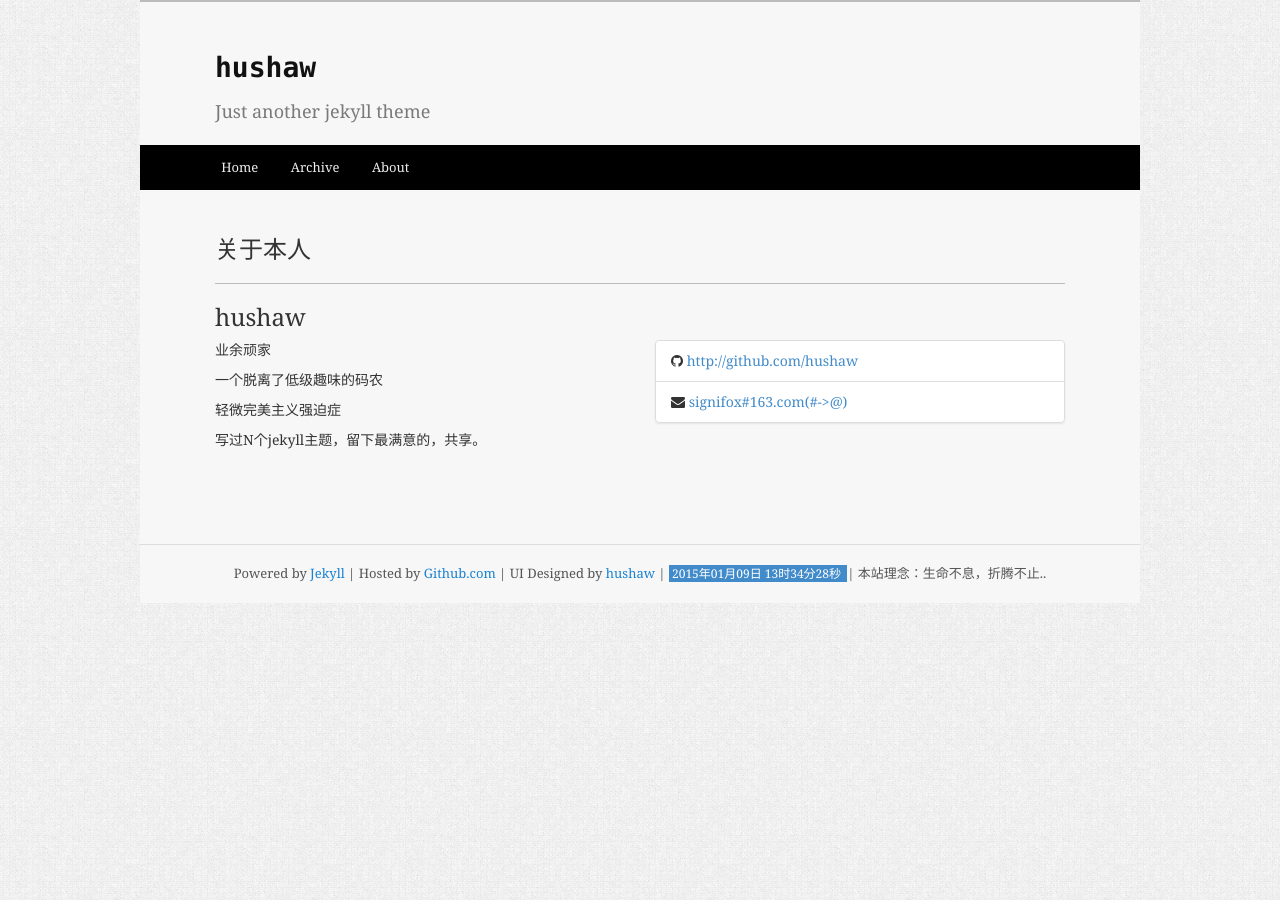
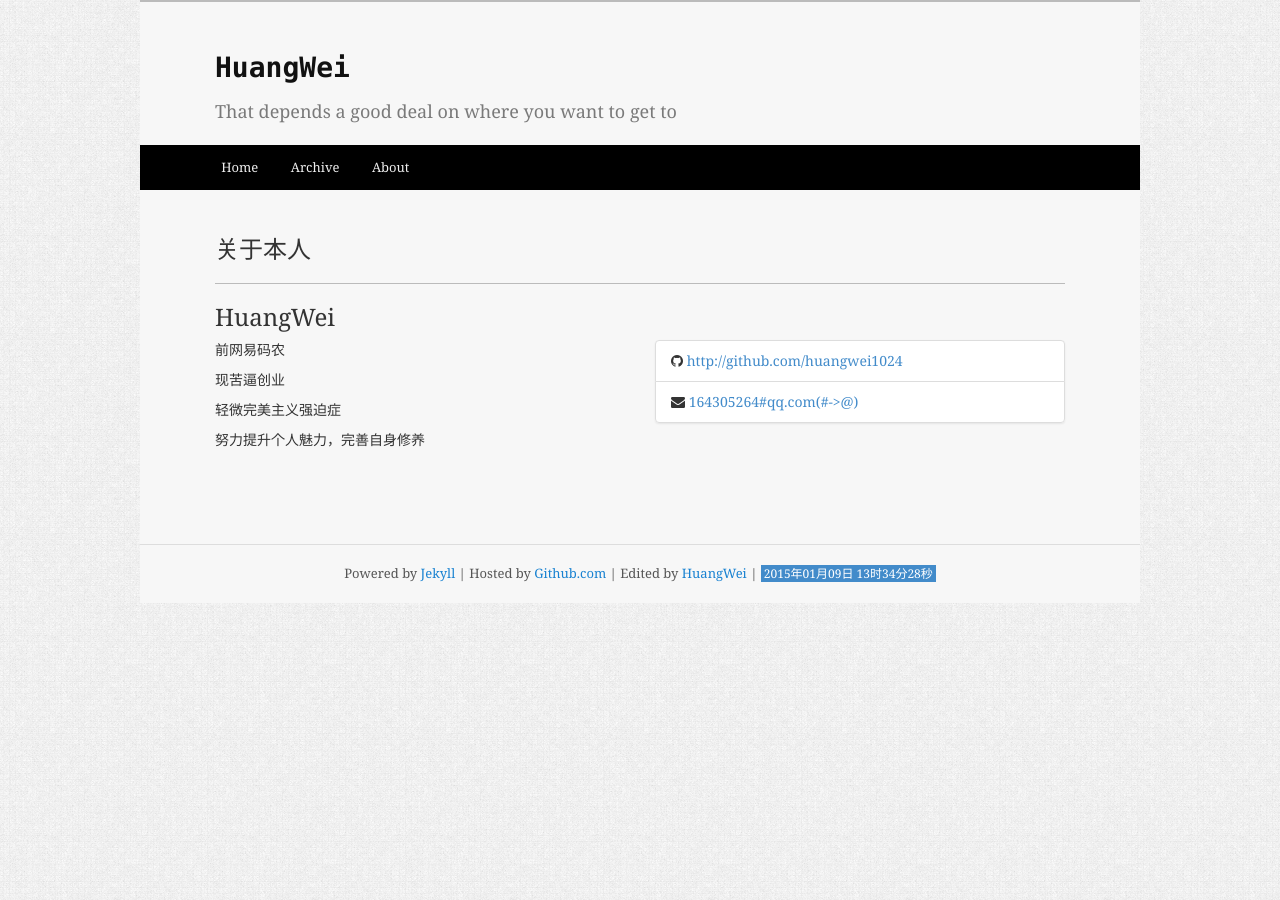
Before and after one commit to huangwei1024/huangwei1024.github.io, a Jekyll site: the page built from about.html, in a window 1280 px wide. Built offline with Jekyll 4.4.1, drawn with Linux system fonts in a browser that asks for light colours; Markdown is read by kramdown in place of the engine named in the settings; comment, search, counter and statistics services are not loaded.

Commit message:
modify my info

```diff
--- a/_includes/disqus_comments.md
+++ b/_includes/disqus_comments.md
@@ -1,7 +1,7 @@
 <div class="page-blank">
     <div id="disqus_thread"></div>
     <script type="text/javascript">
-        var disqus_shortname = 'shawhu';
+        var disqus_shortname = 'huangwei1024';
         (function() {
             var dsq = document.createElement('script'); dsq.type = 'text/javascript'; dsq.async = true;
             dsq.src = 'http://' + disqus_shortname + '.disqus.com/embed.js';
--- a/_layouts/default.html
+++ b/_layouts/default.html
@@ -4,7 +4,7 @@
     <meta charset="utf-8">
     <title>{% if page.title %}{{ page.title }} - {% endif %}{{ site.title }}</title>
     <meta name="description" content="jelyll theme">
-    <meta name="author" content="hushaw">
+    <meta name="author" content="HuangWei">
     <meta name="viewport" content="width=device-width, initial-scale=1.0">
     <link href="/static/favicon.ico" rel="shortcut icon">
     <link href="/static/css/bootstrap.css" rel="stylesheet" type="text/css" media="all">
@@ -18,8 +18,8 @@
      <div class="page-container">
      <div class="page-heading">
          <div class="page-brand">
-             <h1><a href="/">hushaw</a></h1>
-             <h2>Just another jekyll theme</h2>
+             <h1><a href="/">HuangWei</a></h1>
+             <h2>That depends a good deal on where you want to get to</h2>
          </div>
          <div class="page-navbar">
              <div class="page-navbar-container">
@@ -38,9 +38,8 @@
          <span>
              Powered by <a href="https://github.com/mojombo/jekyll">Jekyll</a>
              | Hosted by <a href="http://github.com">Github.com</a>
-             | UI Designed by <a href="/about.html">hushaw</a>
+             | Edited by <a href="/about.html">HuangWei</a>
              | <span class="page-generator-time">{{site.time | date:"%Y年%m月%d日 %H时%M分%S秒"}} </span>
-             | 本站理念：生命不息，折腾不止..
          </span>
      </div>
      </div>
--- a/about.html
+++ b/about.html
@@ -4,23 +4,23 @@ title: 关于本人
 ---
 
 <div class="page-blank">
-    <h2>hushaw</h2>
+    <h2>HuangWei</h2>
     <div class="row">
         <div class="col-md-6">
-            <p>业余顽家</p>
-            <p>一个脱离了低级趣味的码农</p>
+            <p>前网易码农</p>
+            <p>现苦逼创业</p>
             <p>轻微完美主义强迫症</p>
-            <p>写过N个jekyll主题，留下最满意的，共享。</p>
+			<p>努力提升个人魅力，完善自身修养</p>
         </div>
         <div class="col-md-6">
             <ul class="list-group">
                 <li class="list-group-item">
                     <i class="fa fa-github"></i>
-                    <a href="http://github.com/hushaw" target="_blank">http://github.com/hushaw</a>
+                    <a href="http://github.com/huangwei1024" target="_blank">http://github.com/huangwei1024</a>
                 </li>
                 <li class="list-group-item">
                     <i class="fa fa-envelope"></i>
-                    <a href="mailto:signifox@163.com">signifox#163.com(#->@)</a>
+                    <a href="mailto:164305264@qq.com">164305264#qq.com(#->@)</a>
                 </li>
             </ul>
         </div>
```
Also changed, not shown: _includes/google_analysis.md (+1 -8 lines), _posts/2013-10-23-Design-Deploy-Service.md (deleted, +0 -237 lines).
